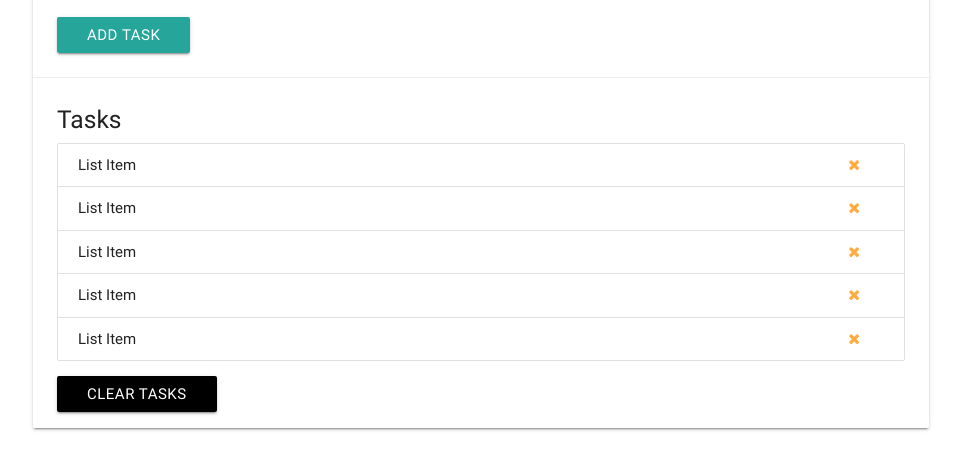
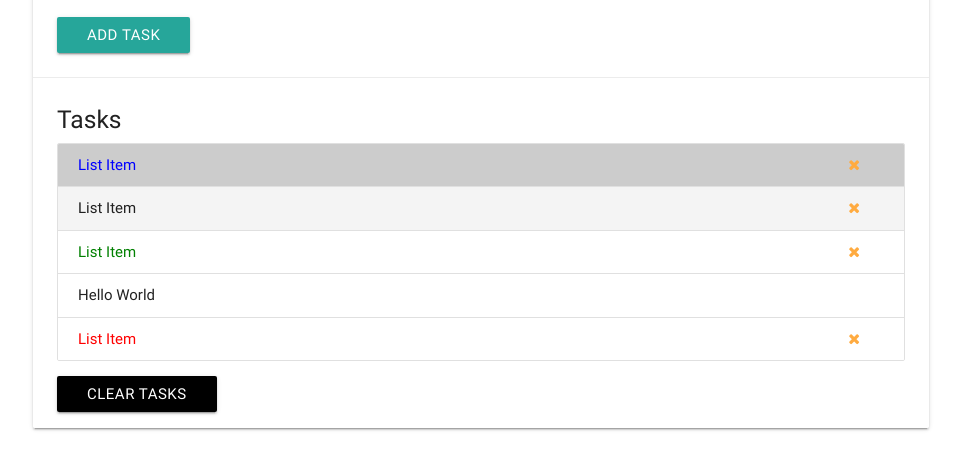
Before and after one commit to amcdaniel86/DOM-practice, a plain HTML site: page index.html in a window 1280 px wide. Shown: the part 156-626 px from the top of the page, without its empty margins (159-1120 px from the left). Drawn offline with nearby package versions, Linux system fonts and the light colour scheme.

Commit message:
querySelector

```diff
--- /dev/null
+++ b/2-dom-selectors-app.js
@@ -0,0 +1,53 @@
+// Single Element Selectors - by id or class, first one appears, it'll grab
+
+//document.getElementById()
+
+// console.log(document.getElementById('task-title'));
+
+// // Get things from the element
+// console.log(document.getElementById('task-title').id);
+// console.log(document.getElementById('task-title').className);
+
+// const taskTitle = document.getElementById('task-title'); // much more efficient way to do it. set a variable to equal what we want to work with and replace the original code with variable for cleaner and more efficient code.
+
+// // Change styling - usually done for events, not main style of a webpage, DYNAMIC FUNCTIONALITY
+// taskTitle.style.background = '#333'; // .style allows css changes on an element
+// taskTitle.style.color = '#fff';
+// taskTitle.style.padding = '5px';
+// // taskTitle.style.display = 'none';
+
+// // Change content - change text with JS
+// taskTitle.textContent = 'Task List';
+// taskTitle.innerText = 'My Tasks'; // seems no different than above
+// // if we want to insert full on html, we can with below code
+// taskTitle.innerHTML = '<span style="color:red">Task List</span>';
+
+// DOCUMENT.QUERYSELECTOR
+// document.querySelector() - newer and better
+// not necessary to select by id, works like jquery
+
+console.log(document.querySelector('#task-title'));
+console.log(document.querySelector('.card-title'));
+console.log(document.querySelector('h5')); // will grab first h5 on the page.
+
+document.querySelector('li').style.color = 'red';
+document.querySelector('ul li').style.color = 'blue';
+
+document.querySelector('li:last-child').style.color = 'red';
+document.querySelector('li:nth-child(3)').style.color = 'green';
+document.querySelector('li:nth-child(4)').textContent = 'Hello World';
+document.querySelector('li:nth-child(odd)').style.background = '#ccc'; // odd selector only because querySelector is a SINGLE element selector
+
+document.querySelector('li:nth-child(even)').style.background = '#f4f4f4'; // only first even
+
+
+
+
+
+
+
+
+
+
+
+// Multiple Element Selectors - grabs all elements with that class, and returns an HTML collection or a node list depending on the selector used
--- a/index.html
+++ b/index.html
@@ -29,7 +29,7 @@
             </form>
           </div>
           <div class="card-action">
-            <h5 id="task-title">Tasks</h5>
+            <h5 class="test" id="task-title">Tasks</h5>
             <ul class="collection">
               <li class="collection-item">
                 List Item
@@ -70,7 +70,7 @@
   </div>
   <script src="https://code.jquery.com/jquery-3.2.1.js" integrity="sha256-DZAnKJ/6XZ9si04Hgrsxu/8s717jcIzLy3oi35EouyE=" crossorigin="anonymous"></script>
   <script src="https://cdnjs.cloudflare.com/ajax/libs/materialize/0.100.2/js/materialize.min.js"></script>
-  <script src="app.js"></script>
+  <script src="2-dom-selectors-app.js"></script>
 </body>
 
 </html>
```
Also changed, not shown: 1-dom-introobject-app.js (renamed from dom-introobject-app.js).
